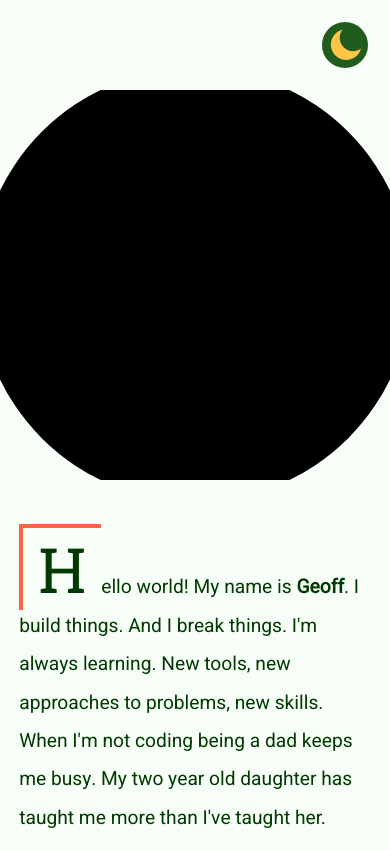
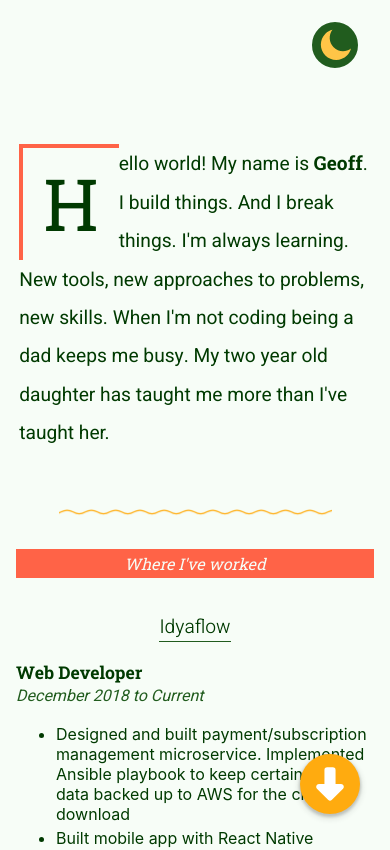
Before and after one commit to geoffmphillips/portfolio, a React (Create React App) app: page / in a window 390 px wide. Shown: the top 850 px of the page. Built offline with nearby package versions, Linux system fonts and the light colour scheme.

Commit message:
Update style

```diff
--- a/src/App.css
+++ b/src/App.css
@@ -18,6 +18,43 @@
 a {
 	text-decoration: none;
 	color: inherit;
+}
+
+.emphasis-font {
+	font-family: 'Roboto Slab', 'Times New Roman', Times, serif;
+}
+
+.download-button {
+	height: 50px;
+	width: 50px;
+	position: fixed;
+	bottom: 50px;
+	right: 50px;
+	padding: 5px;
+	border-radius: 100%;
+	border: none;
+	background-color: rgba(255, 171, 15, 1);
+	transition: background-color 0.1s ease-in-out;
+	box-shadow: 0px 2px 3px 1px rgba(0,0,0,0.2),
+				0px 3px 4px 4px rgba(0,0,0,0.05);
+
+}
+
+.download-button:hover {
+	cursor: pointer;
+	background-color: rgb(255, 151, 15);
+}
+
+.icon-arrow-thick-down-circle .primary {
+	fill: rgba(255, 171, 15, 1);
+	transition: fill 0.1s ease-in-out;
+}
+
+.icon-arrow-thick-down-circle .secondary {
+	fill: white;
+}
+.download-button:hover .icon-arrow-thick-down-circle .primary {
+	fill: rgb(255, 151, 15);
 }
 
 em::selection {
@@ -73,7 +110,7 @@
 }
 
 #App .header {
-	padding: 20px;
+	padding: 20px 50px;
 	display: flex;
 	justify-content: flex-end;
 }
@@ -94,10 +131,10 @@
 	cursor: pointer;
 }
 
-#App.dark-mode .header .dark-mode-button:active {
+#App .header .dark-mode-button:active {
 	transform: scale(0.98);
-	background-color: rgb(31, 49, 22);
-	box-shadow: 0px 0px 0px 4px rgb(31, 49, 22);
+	background-color: rgb(21, 34, 15);
+	box-shadow: 0px 0px 0px 4px rgb(21, 34, 15);
 }
 
 #App .header .dark-mode-button:focus {
@@ -130,13 +167,14 @@
 	line-height: 2em;
 }
 
-#App .description-container .description.first:first-child:first-letter {
+#App .description-container .description.first:first-child::first-letter {
 	font-family: 'Roboto Slab', 'Times New Roman', Times, serif;
-	font-size: 3.25em;
-	padding: 0px 15px;
+	font-size: 3.75em;
+	padding: 20px;
 	border-top: 4px solid tomato;
 	border-left: 4px solid tomato;
 	line-height: 1em;
+	float: left;
 }
 
 #App #skills-container, #App .employment-container {
@@ -379,7 +417,17 @@
 	border-right: 4px solid tomato;
 }
 
+#App .description.p-b-0 {
+	margin-bottom: 0;
+	padding-bottom: 0;
+	text-align: center;
+}
+
 @media screen and (max-width: 767px) {
+	#App .header {
+		padding: 20px 30px;
+	}
+
 	#App .description-container .description {
 		width: 100%;
 		padding: 1em;
@@ -419,9 +467,24 @@
 		padding: 0;
 	}
 
+	#App .project {
+		width: 100%;
+	}
+
 	#App .footer .block {
 		height: 3em;
 		width: 3em;
 		margin-right: 0;
 	}
+
+	.download-button {
+		bottom: 30px;
+		right: 30px;
+	}
 }
+
+@media print {
+	* {
+		background-color: white;
+	}
+}
```
